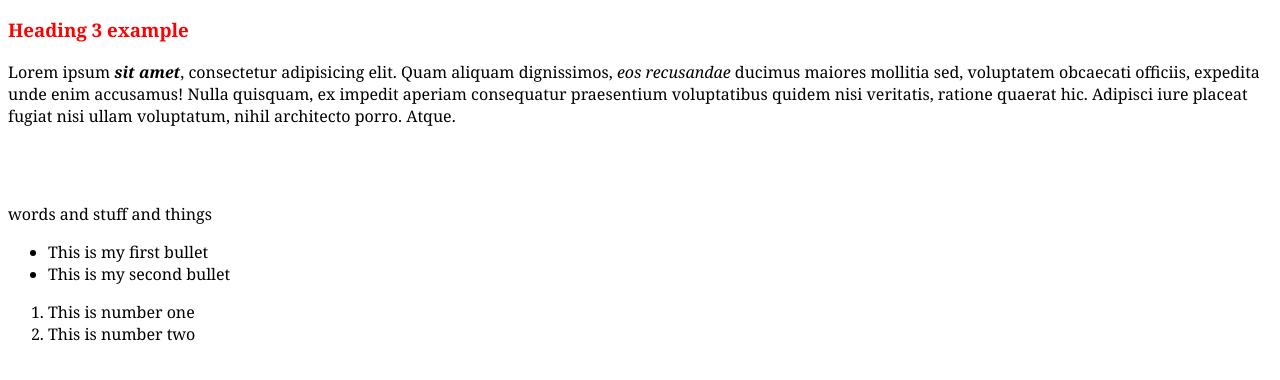
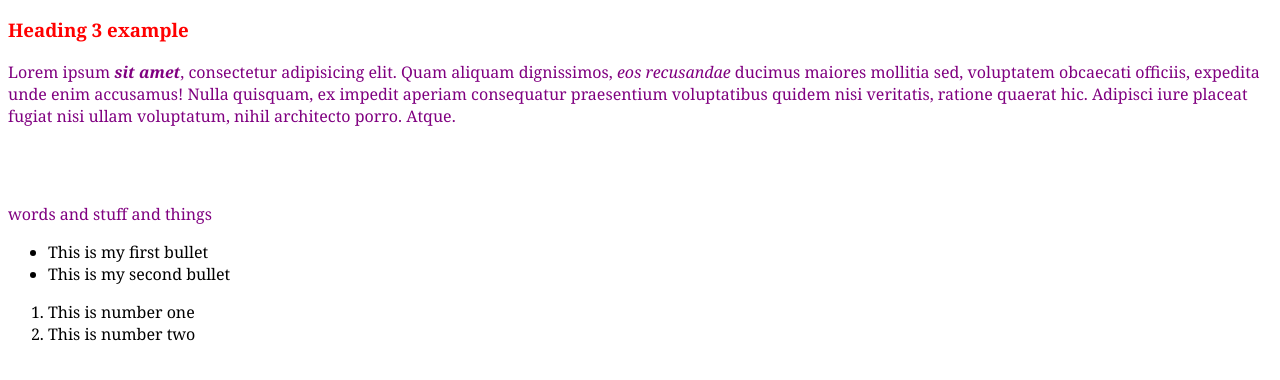
Before and after one commit to loreayne00/INFS3080, a plain HTML site: page 3080Site/index.html in a window 1280 px wide. Shown: the part 152-532 px from the top of the page. Drawn offline with Linux system fonts and the light colour scheme.

Commit message:
End of class commit

```diff
--- a/3080Site/css/styles.css
+++ b/3080Site/css/styles.css
@@ -4,6 +4,6 @@
 h3 {
 color: red;
 }
-h3 p {
+p {
     color: purple;
 }
```
Also changed, not shown: 3080Site/Images/pictures.html (+1 -1 lines).
